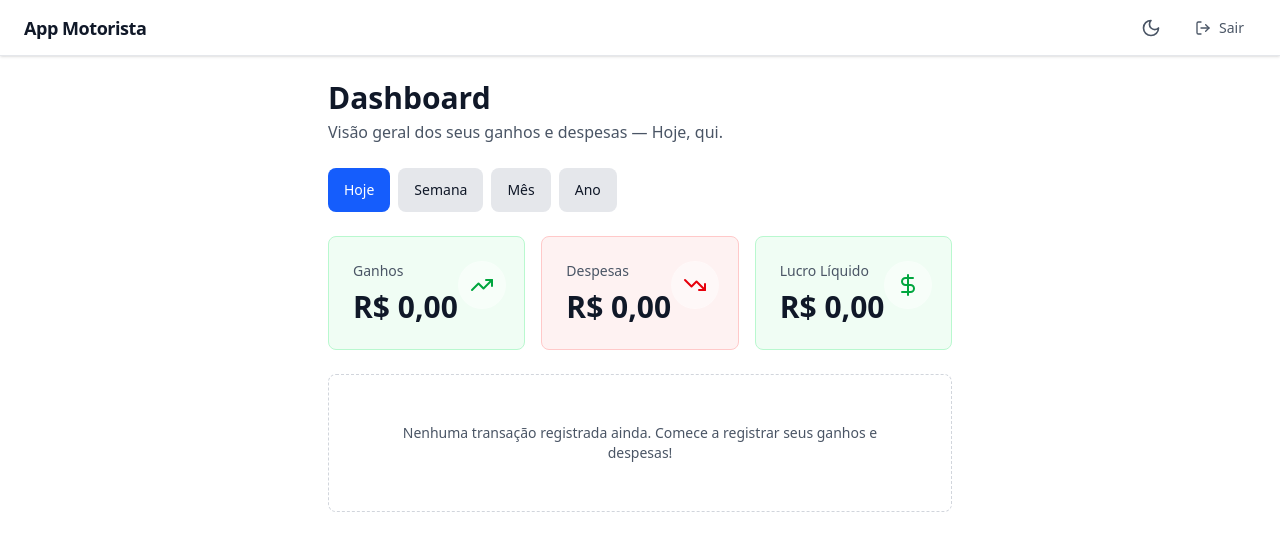
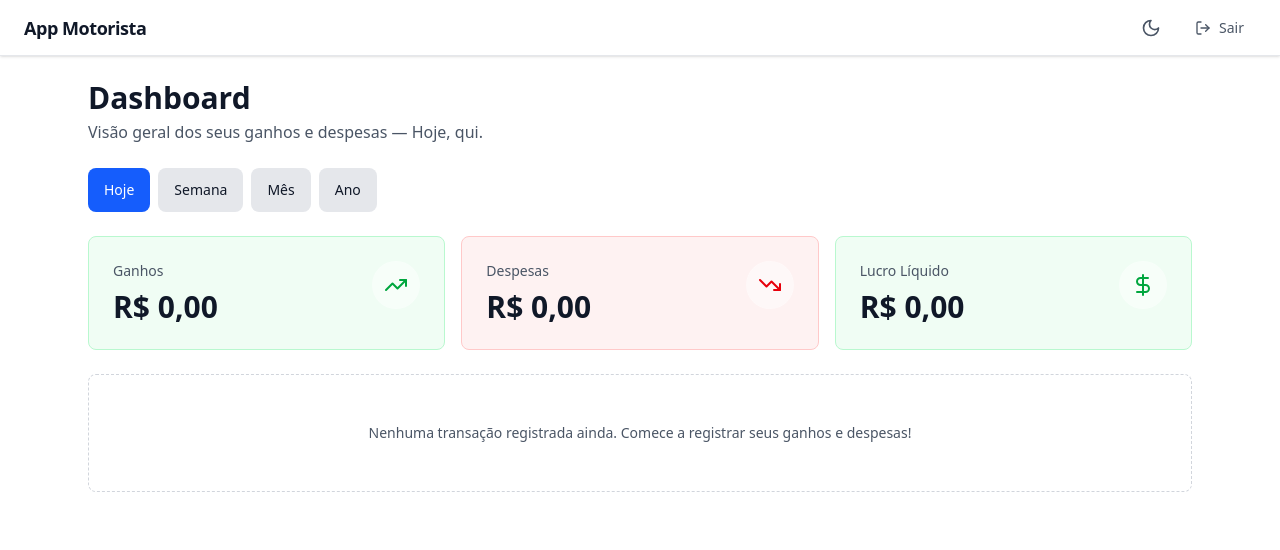
Before and after one commit to GusAlberto/app-motorista-financeiro, a Next.js app: page /dashboard in a window 1280 px wide. Shown: the top 550 px of the page. Built offline with nearby package versions, Linux system fonts and the light colour scheme; no server answers; the database is empty.

Commit message:
style(layout): increase max-width to 6xl for better use of screen space

```diff
--- a/app/(app)/layout.tsx
+++ b/app/(app)/layout.tsx
@@ -18,7 +18,7 @@ export default function AppLayout({ children }: { children: ReactNode }) {
 
       {/* Page content */}
       <main
-        className="mx-auto w-full max-w-2xl px-4 py-6 md:px-6"
+        className="mx-auto w-full max-w-6xl px-4 py-6 md:px-6"
         id="main-content"
       >
         {children}
```
